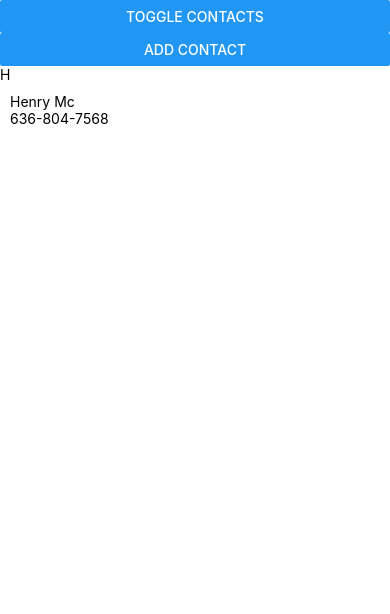
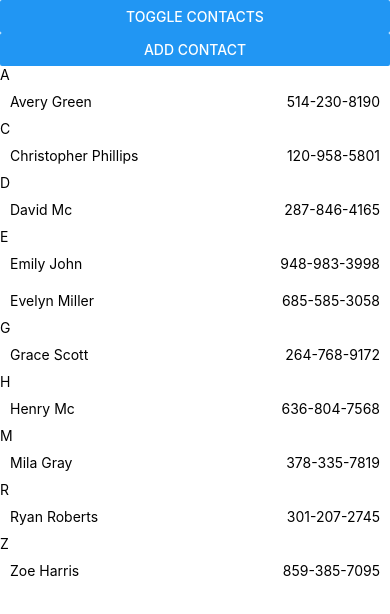
Before and after one commit to sashadykun/contacts, a React Native app: screen / in a window 390 px wide. Both pictures are taken after a click on the button "TOGGLE CONTACTS". Shown: the top 614 px of the page. Built offline with nearby package versions, Linux system fonts and the light colour scheme.

Commit message:
add prop-types librery to project and use it in row component

```diff
--- a/contacts.js
+++ b/contacts.js
@@ -1,4 +1,4 @@
-const NUM_CONTACTS = 1
+const NUM_CONTACTS = 10
 
 const firstNames = ['Emma','Noah','Olivia','Liam','Ava','William','Sophia','Mason',
 'Isabella','James','Mia','Benjamin','Charlotte','Jacob','Abigail','Michael','Emily',
--- a/package.json
+++ b/package.json
@@ -10,6 +10,7 @@
   "dependencies": {
     "expo": "~37.0.3",
     "expo-constants": "^9.0.0",
+    "prop-types": "^15.7.2",
     "react": "~16.9.0",
     "react-dom": "~16.9.0",
     "react-native": "https://github.com/expo/react-native/archive/sdk-37.0.1.tar.gz",
--- a/row.js
+++ b/row.js
@@ -1,17 +1,26 @@
 import React from 'react';
 import { View, Text, StyleSheet } from 'react-native';
+import PropTypes from 'prop-types'
 
 const styles = StyleSheet.create({
     row: {
         padding: 10,
+        alignItems: 'center',
+        flexDirection: 'row',
+        justifyContent: 'space-between'
     },
 })
 
-const Row = (props) => (
+const Row = ({ name, phone }) => (
     <View style={styles.row}>
-      <Text>{props.name}</Text>
-      <Text>{props.phone}</Text>
+      <Text>{name}</Text>
+      <Text>{phone}</Text>
     </View>
 )
 
+Row.propTypes = {
+    name: PropTypes.string,
+    phone: PropTypes.string,
+}
+
 export default Row;
```
